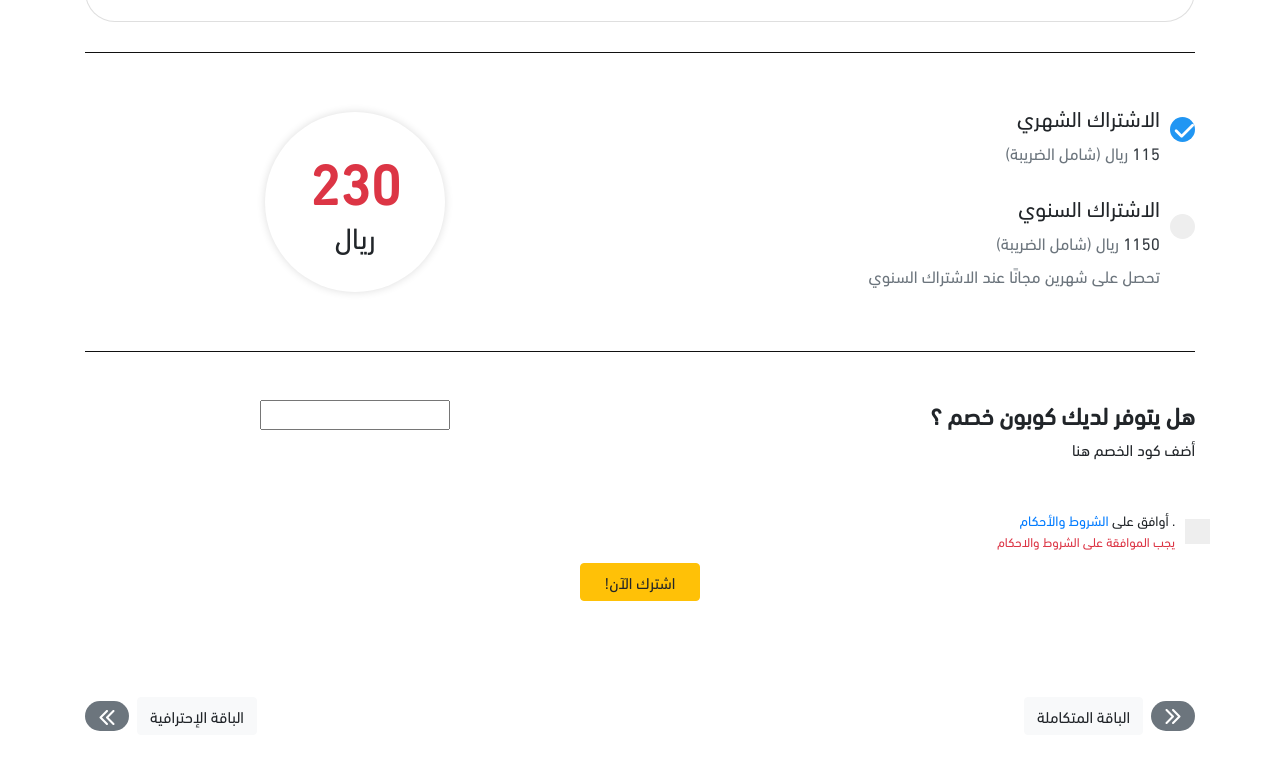
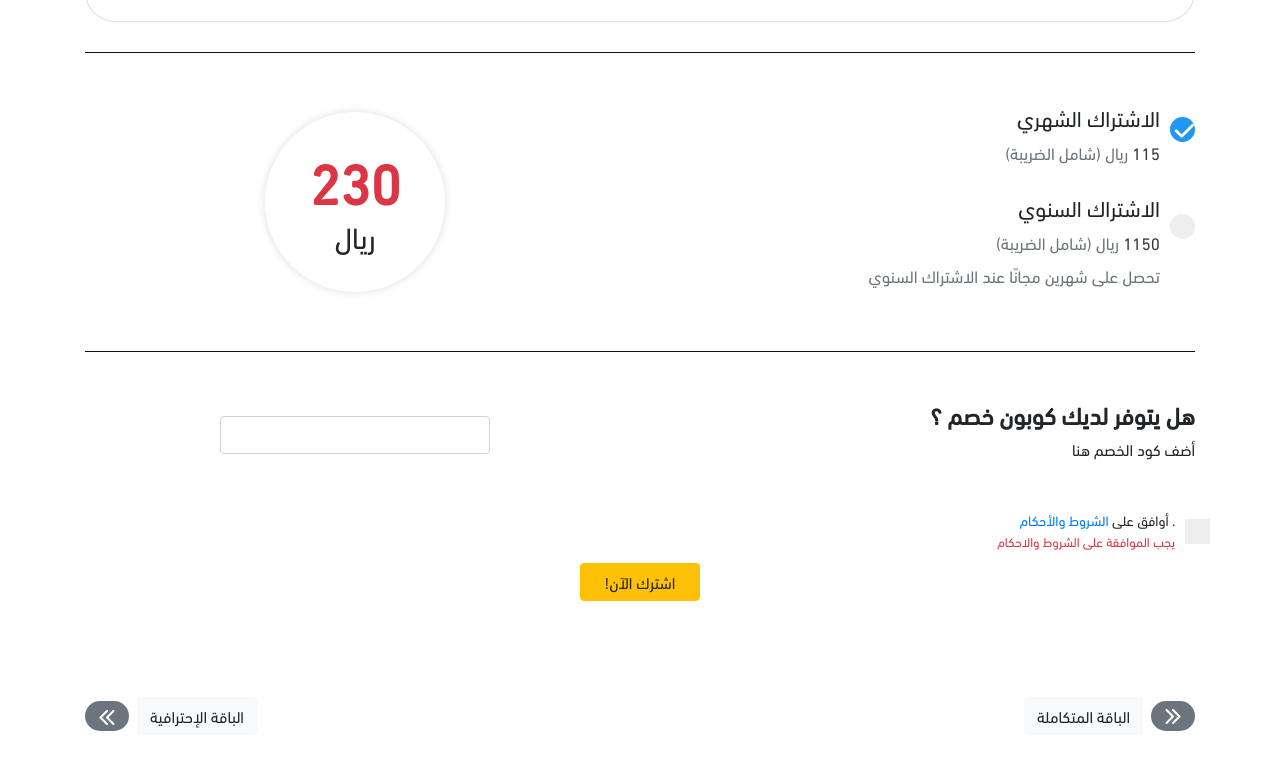
Before and after one commit to eslamoo/innoshop-packages, a plain HTML site: page plan.html in a window 1280 px wide. Shown: the part 1716-2485 px from the top of the page. Drawn offline with Linux system fonts and the light colour scheme.

Commit message:
fix alignments

```diff
--- a/plan.html
+++ b/plan.html
@@ -193,7 +193,7 @@
 
                     </div>
                     <div class="col-12 col-md-6 text-center align-self-start mt-3 mt-md-0">
-                        <input type="form-control" class="text-center">
+                        <input type="text" class="text-center form-control mt-3 w-50 mx-auto">
                     </div>
 
                     <label class="custom-checkbox mt-5 mr-3 mr-md-0"> . أوافق على<a href="#"> الشروط والأحكام</a> <br>
```
